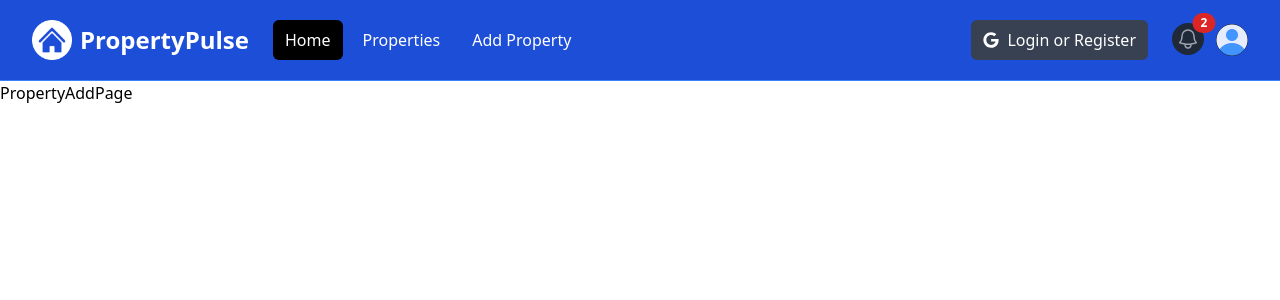
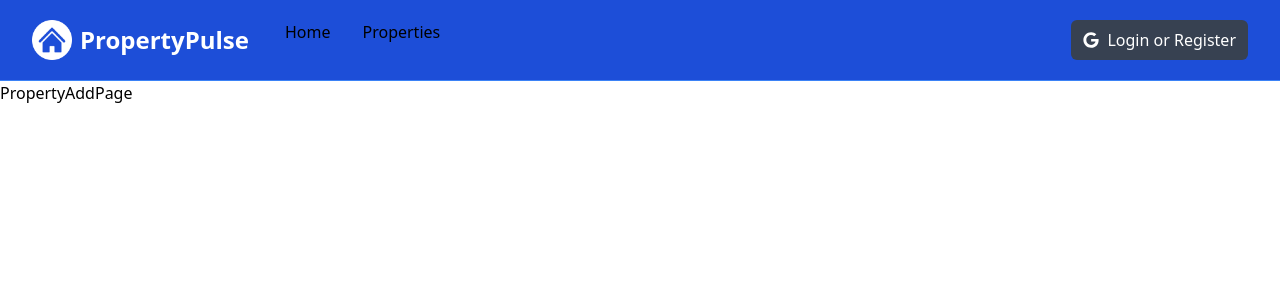
Before and after one commit to kaloyanTry/property-pulse, a Next.js app: page /properties/add in a window 1280 px wide. Shown: the top 300 px of the page. Built offline with nearby package versions, Linux system fonts and the light colour scheme.

Commit message:
Added active links and conditional rendering

```diff
--- a/components/Navbar.jsx
+++ b/components/Navbar.jsx
@@ -1,5 +1,6 @@
 'use client';
 import { useState } from 'react';
+import { usePathname } from 'next/navigation';
 import Image from 'next/image';
 import Link from 'next/link';
 import logo from '@/assets/images/logo-white.png';
@@ -10,6 +11,9 @@
 const Navbar = () => {
   const [isMobileMenuOpen, setIsMobileMenuOpen] = useState(false);
   const [isProfileMenuOpen, setIsProfileMenuOpen] = useState(false);
+  const [isLoggedIn, setIsLoggedIn] = useState(false);
+
+  const pathname = usePathname();
 
   return (
     <nav className='bg-blue-700 border-b border-blue-500'>
@@ -58,27 +62,37 @@
               <div className='flex space-x-2'>
                 <Link
                   href='/'
-                  className='text-white bg-black hover:bg-gray-900 hover:text-white rounded-md px-3 py-2'
+                  className={`${
+                    pathname === '/' ? 'bg-black' : ''
+                  }'text-white hover:bg-gray-900 hover:text-white rounded-md px-3 py-2'`}
                 >
                   Home
                 </Link>
                 <Link
                   href='/properties'
-                  className='text-white hover:bg-gray-900 hover:text-white rounded-md px-3 py-2'
+                  className={`${
+                    pathname === '/properties' ? 'bg-black' : ''
+                  }'text-white hover:bg-gray-900 hover:text-white rounded-md px-3 py-2'`}
                 >
                   Properties
                 </Link>
+                {isLoggedIn && (
                   <Link
                     href='/properties/add'
-                  className='text-white hover:bg-gray-900 hover:text-white rounded-md px-3 py-2'
+                    className={`${
+                      pathname === '/properties/add' ? 'bg-black' : ''
+                    }'text-white hover:bg-gray-900 hover:text-white rounded-md px-3 py-2'`}
                   >
                     Add Property
                   </Link>
+                )}
               </div>
             </div>
           </div>
 
           {/* <!-- Right Side Menu (Logged Out) --> */}
+
+          {!isLoggedIn && (
             <div className='hidden md:block md:ml-6'>
               <div className='flex items-center'>
                 <button className='flex items-center text-white bg-gray-700 hover:bg-gray-900 hover:text-white rounded-md px-3 py-2'>
@@ -87,8 +101,10 @@
                 </button>
               </div>
             </div>
+          )}
 
           {/* <!-- Right Side Menu (Logged In) --> */}
+          {isLoggedIn && (
             <div className='absolute inset-y-0 right-0 flex items-center pr-2 md:static md:inset-auto md:ml-6 md:pr-0'>
               <Link href='/messages' className='relative group'>
                 <button
@@ -179,6 +195,7 @@
                 )}
               </div>
             </div>
+          )}
         </div>
       </div>
 
@@ -188,27 +205,37 @@
         <div id='mobile-menu'>
           <div className='space-y-1 px-2 pb-3 pt-2'>
             <Link
-              href='/index'
-              className='bg-gray-900 text-white block rounded-md px-3 py-2 text-base font-medium'
+              href='/'
+              className={`${
+                pathname === '/' ? 'bg-black' : ''
+              } text-white block rounded-md px-3 py-2 text-base font-medium`}
             >
               Home
             </Link>
             <Link
               href='/properties'
-              className='text-gray-300 hover:bg-gray-700 hover:text-white block rounded-md px-3 py-2 text-base font-medium'
+              className={`${
+                pathname === '/properties' ? 'bg-black' : ''
+              } text-white block rounded-md px-3 py-2 text-base font-medium`}
             >
               Properties
             </Link>
+            {isLoggedIn && (
               <Link
                 href='/properties/add'
-              className='text-gray-300 hover:bg-gray-700 hover:text-white block rounded-md px-3 py-2 text-base font-medium'
+                className={`${
+                  pathname === '/properties/add' ? 'bg-black' : ''
+                } text-white block rounded-md px-3 py-2 text-base font-medium`}
               >
                 Add Property
               </Link>
+            )}
+
+            {!isLoggedIn && (
               <button className='flex items-center text-white bg-gray-700 hover:bg-gray-900 hover:text-white rounded-md px-3 py-2 my-4'>
-              <FaGoogle className='text-white mr-2' />
                 <span>Login or Register</span>
               </button>
+            )}
           </div>
         </div>
       )}
```
Lines whose indentation alone changed are shown as unchanged.
